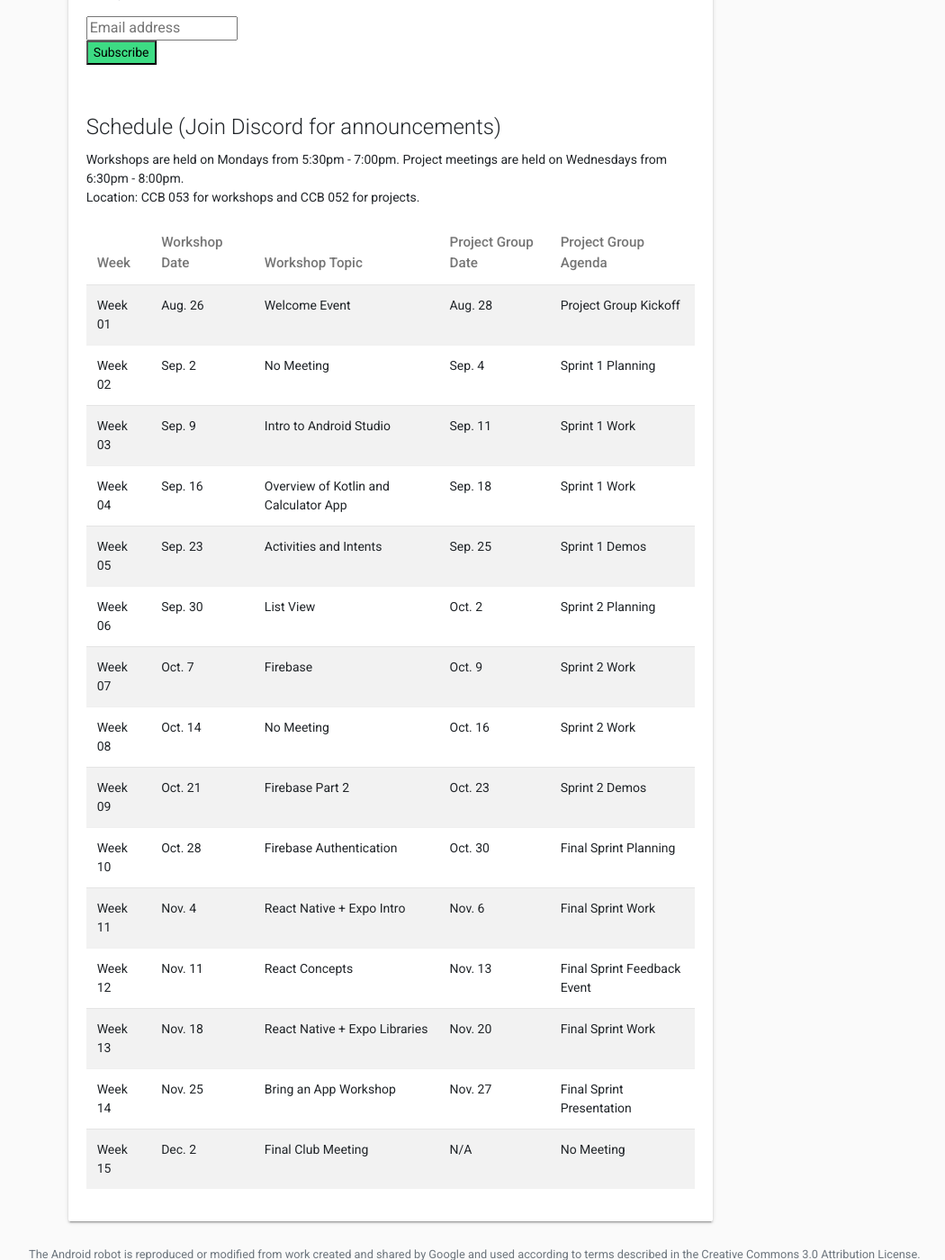
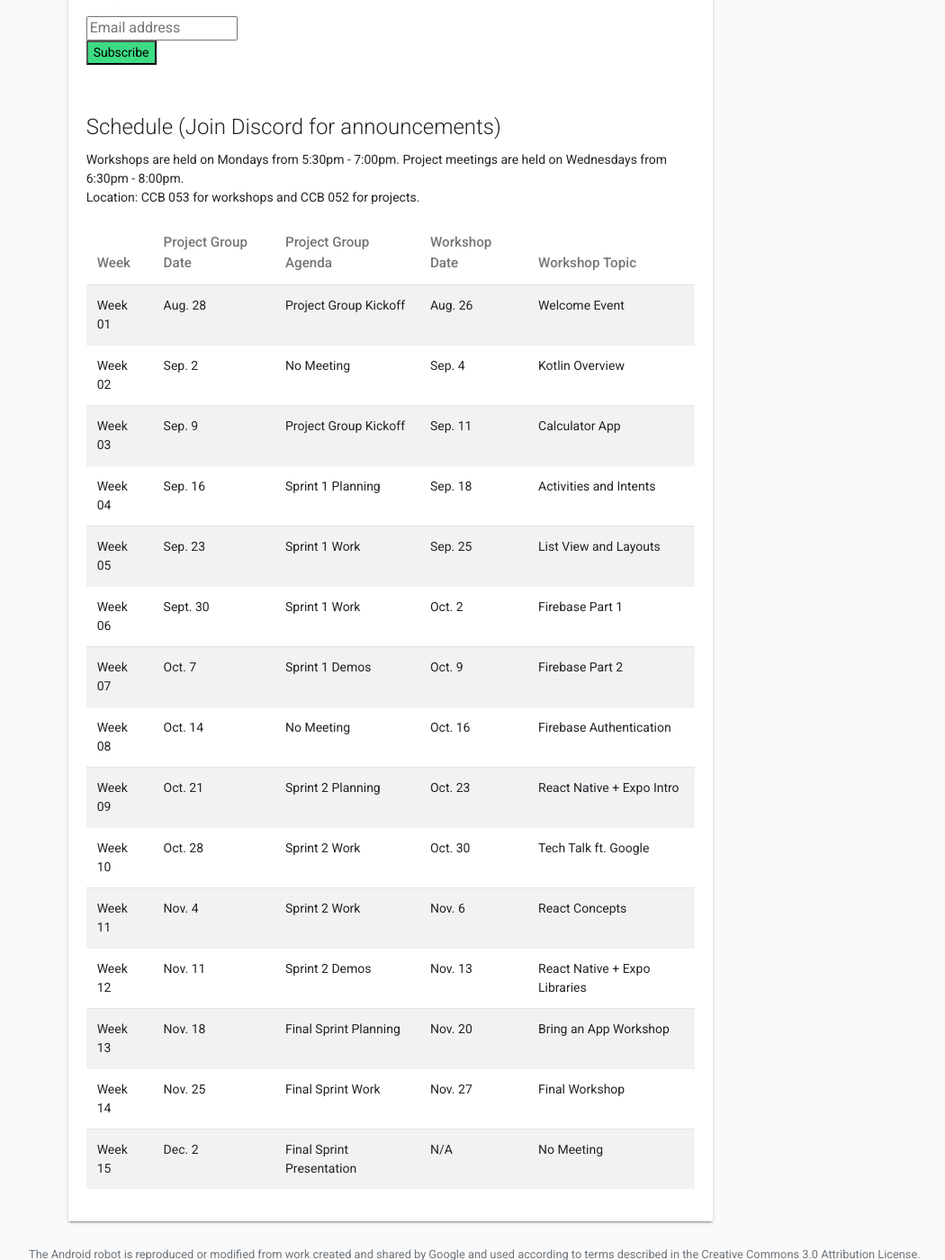
Before and after one commit to git-mad/gitmad.github.io, a Jekyll site: the page built from index.html, in a window 1280 px wide and 1400 px high, scrolled down 291 px. Shown: the whole window at 90% size, without its empty margins (46-1096 px from the left). Built offline with Jekyll 4.4.1, drawn with Linux system fonts in a browser that asks for light colours; nearby versions of some CDN libraries; comment, search, counter and statistics services are not loaded.

Commit message:
updated schedule

```diff
--- a/_data/schedule.yml
+++ b/_data/schedule.yml
@@ -6,99 +6,99 @@
   link: null
 
 - week: Week 02
-  workshopdate: Sep. 2
-  workshoptopic: No Meeting
-  pgdate: Sep. 4
+  workshopdate: Sep. 4
+  workshoptopic: Kotlin Overview
+  pgdate: Sep. 2
+  pgagenda: No Meeting
+  link: null
+
+- week: Week 03
+  workshopdate: Sep. 11
+  workshoptopic: Calculator App
+  pgdate: Sep. 9
+  pgagenda: Project Group Kickoff
+  link: null
+
+- week: Week 04
+  workshopdate: Sep. 18
+  workshoptopic: Activities and Intents
+  pgdate: Sep. 16
   pgagenda: Sprint 1 Planning
   link: null
 
-- week: Week 03
-  workshopdate: Sep. 9
-  workshoptopic: Intro to Android Studio
-  pgdate: Sep. 11
+- week: Week 05
+  workshopdate: Sep. 25
+  workshoptopic: List View and Layouts
+  pgdate:  Sep. 23
   pgagenda: Sprint 1 Work
   link: null
 
-- week: Week 04
-  workshopdate: Sep. 16
-  workshoptopic: Overview of Kotlin and Calculator App
-  pgdate: Sep. 18
+- week: Week 06
+  workshopdate: Oct. 2
+  workshoptopic: Firebase Part 1
+  pgdate: Sept. 30
   pgagenda: Sprint 1 Work
   link: null
 
-- week: Week 05
-  workshopdate: Sep. 23
-  workshoptopic: Activities and Intents
-  pgdate:  Sep. 25
+- week: Week 07
+  workshopdate: Oct. 9
+  workshoptopic: Firebase Part 2
+  pgdate: Oct. 7
   pgagenda: Sprint 1 Demos
   link: null
 
-- week: Week 06
-  workshopdate: Sep. 30
-  workshoptopic: List View
-  pgdate: Oct. 2
+- week: Week 08
+  workshopdate: Oct. 16
+  workshoptopic: Firebase Authentication
+  pgdate: Oct. 14
+  pgagenda: No Meeting
+  link: null
+
+- week: Week 09
+  workshopdate: Oct. 23
+  workshoptopic: React Native + Expo Intro
+  pgdate: Oct. 21
   pgagenda: Sprint 2 Planning
   link: null
 
-- week: Week 07
-  workshopdate: Oct. 7
-  workshoptopic: Firebase
-  pgdate: Oct. 9
+- week: Week 10
+  workshopdate: Oct. 30
+  workshoptopic: Tech Talk ft. Google
+  pgdate: Oct. 28
   pgagenda: Sprint 2 Work
   link: null
 
-- week: Week 08
-  workshopdate: Oct. 14
-  workshoptopic: No Meeting
-  pgdate: Oct. 16
+- week: Week 11
+  workshopdate: Nov. 6
+  workshoptopic: React Concepts
+  pgdate: Nov. 4
   pgagenda: Sprint 2 Work
   link: null
 
-- week: Week 09
-  workshopdate: Oct. 21
-  workshoptopic: Firebase Part 2
-  pgdate: Oct. 23
+- week: Week 12
+  workshopdate: Nov. 13
+  workshoptopic: React Native + Expo Libraries
+  pgdate: Nov. 11
   pgagenda: Sprint 2 Demos
   link: null
 
-- week: Week 10
-  workshopdate: Oct. 28
-  workshoptopic: Firebase Authentication
-  pgdate: Oct. 30
+- week: Week 13
+  workshopdate: Nov. 20
+  workshoptopic: Bring an App Workshop
+  pgdate: Nov. 18
   pgagenda: Final Sprint Planning
   link: null
 
-- week: Week 11
-  workshopdate: Nov. 4
-  workshoptopic: React Native + Expo Intro
-  pgdate: Nov. 6
+- week: Week 14
+  workshopdate: Nov. 27
+  workshoptopic: Final Workshop
+  pgdate: Nov. 25
   pgagenda: Final Sprint Work
   link: null
 
-- week: Week 12
-  workshopdate: Nov. 11
-  workshoptopic: React Concepts
-  pgdate: Nov. 13
-  pgagenda: Final Sprint Feedback Event
-  link: null
-
-- week: Week 13
-  workshopdate: Nov. 18
-  workshoptopic: React Native + Expo Libraries
-  pgdate: Nov. 20
-  pgagenda: Final Sprint Work
-  link: null
-
-- week: Week 14
-  workshopdate: Nov. 25
-  workshoptopic: Bring an App Workshop
-  pgdate: Nov. 27
+- week: Week 15
+  workshopdate: N/A
+  workshoptopic: No Meeting
+  pgdate: Dec. 2
   pgagenda: Final Sprint Presentation
   link: null
-
-- week: Week 15
-  workshopdate: Dec. 2
-  workshoptopic: Final Club Meeting
-  pgdate: N/A
-  pgagenda: No Meeting
-  link: null
--- a/index.html
+++ b/index.html
@@ -52,16 +52,22 @@ layout: default
                   <thead>
                      <tr>
                         <th>Week</th>
+                        <th>Project Group Date</th>
+                        <th>Project Group Agenda</th>
                         <th>Workshop Date</th>
                         <th>Workshop Topic</th>
-                        <th>Project Group Date</th>
-                        <th>Project Group Agenda</th>
                      </tr>
                   </thead>
                   <tbody>
                      {% for item in site.data.schedule %}
                      <tr>
                         <td>{{ item.week }}</td>
+                        <td>
+                           {{ item.pgdate }}
+                        </td>
+                        <td>
+                           {{ item.pgagenda }}
+                        </td>
                         <td>
                            {{ item.workshopdate }}
                            <!--{% if item.link == null%}
@@ -72,12 +78,6 @@ layout: default
                         </td>
                         <td>
                            {{ item.workshoptopic }}
-                        </td>
-                        <td>
-                           {{ item.pgdate }}
-                        </td>
-                        <td>
-                           {{ item.pgagenda }}
                         </td>
                      </tr>
                      {% endfor %}
```
